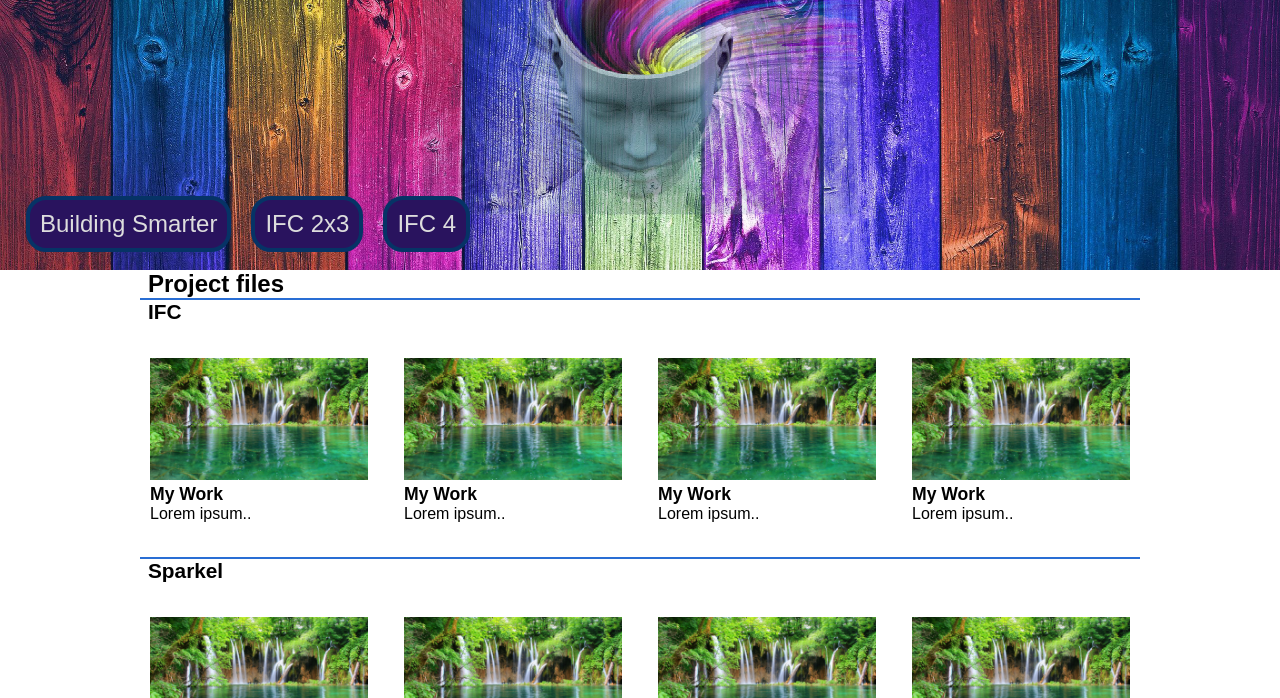
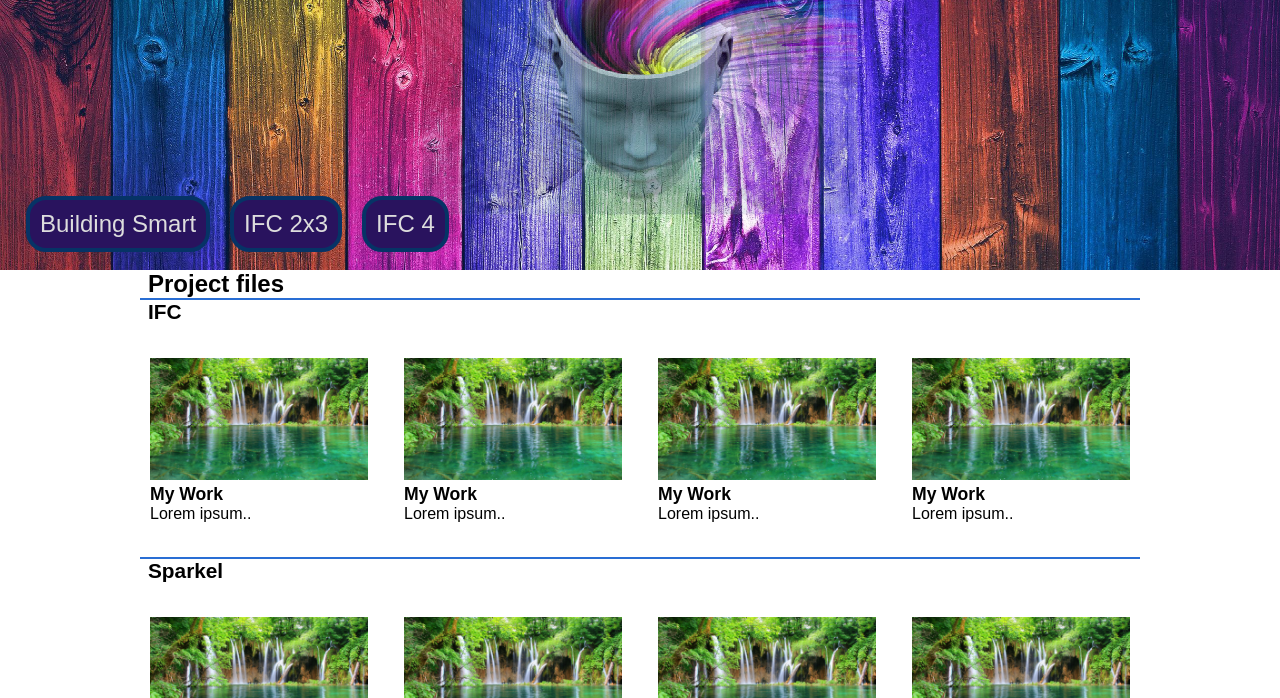
Before and after one commit to BIM-Lord/NewViewer, a website: page index.html in a window 1280 px wide. Shown: the part 102-800 px from the top of the page. Drawn offline with Linux system fonts and the light colour scheme.

Commit message:
Bilder slettet

```diff
--- a/index.html
+++ b/index.html
@@ -15,7 +15,7 @@
 
 
       <div class="bottom-left">
-        <a href="https://www.buildingsmart.org/"> <div class="button">Building Smarter</div></a>
+        <a href="https://www.buildingsmart.org/"> <div class="button">Building Smart</div></a>
         <a href="https://standards.buildingsmart.org/IFC/RELEASE/IFC2x3/TC1/HTML/"><div class="button">IFC 2x3</div></a>
         <a href="https://standards.buildingsmart.org/IFC/RELEASE/IFC4/FINAL/HTML/"><div class="button">IFC 4</div></a>
       </div>
```
Also changed, not shown: 5471433.jpg (deleted), 871591.jpg (deleted), Multiconsult_logo.svg.png (deleted), NESO_digitalisering (2).jpg (deleted), NESO_digitalisering.jpg (deleted), alarm-button.jpg (deleted), dual-monitor-multi-screen-wallpaper-preview.jpg (deleted), istockphoto-1095932558-170667a.jpg (deleted).
